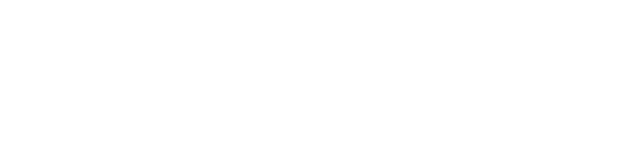
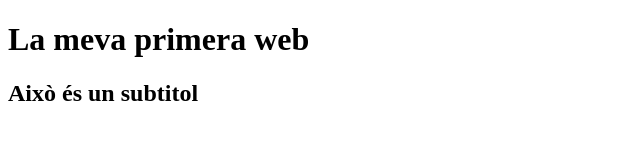
Before and after one commit to PoncioForero/Practica-1, a plain HTML site: page index.html in a window 1280 px wide. Shown: the whole page, without its empty margins (0-640 px from the left). Drawn offline with Linux system fonts and the light colour scheme.

Commit message:
cream el primer ficher html

```diff
--- a/index.html
+++ b/index.html
@@ -2,10 +2,11 @@
 <html lang="en">
 <head>
     <meta charset="UTF-8">
-    <meta name="viewport" content="width=device-width, initial-scale=1.0">
-    <title>Document</title>
+    <meta name="viewport" content="width=1024, initial-scale=1.0">
+    <title>Primer html</title>
 </head>
 <body>
-
+    <h1>La meva primera web</h1>
+    <h2>Això és un subtitol</h2>
 </body>
 </html>
```
